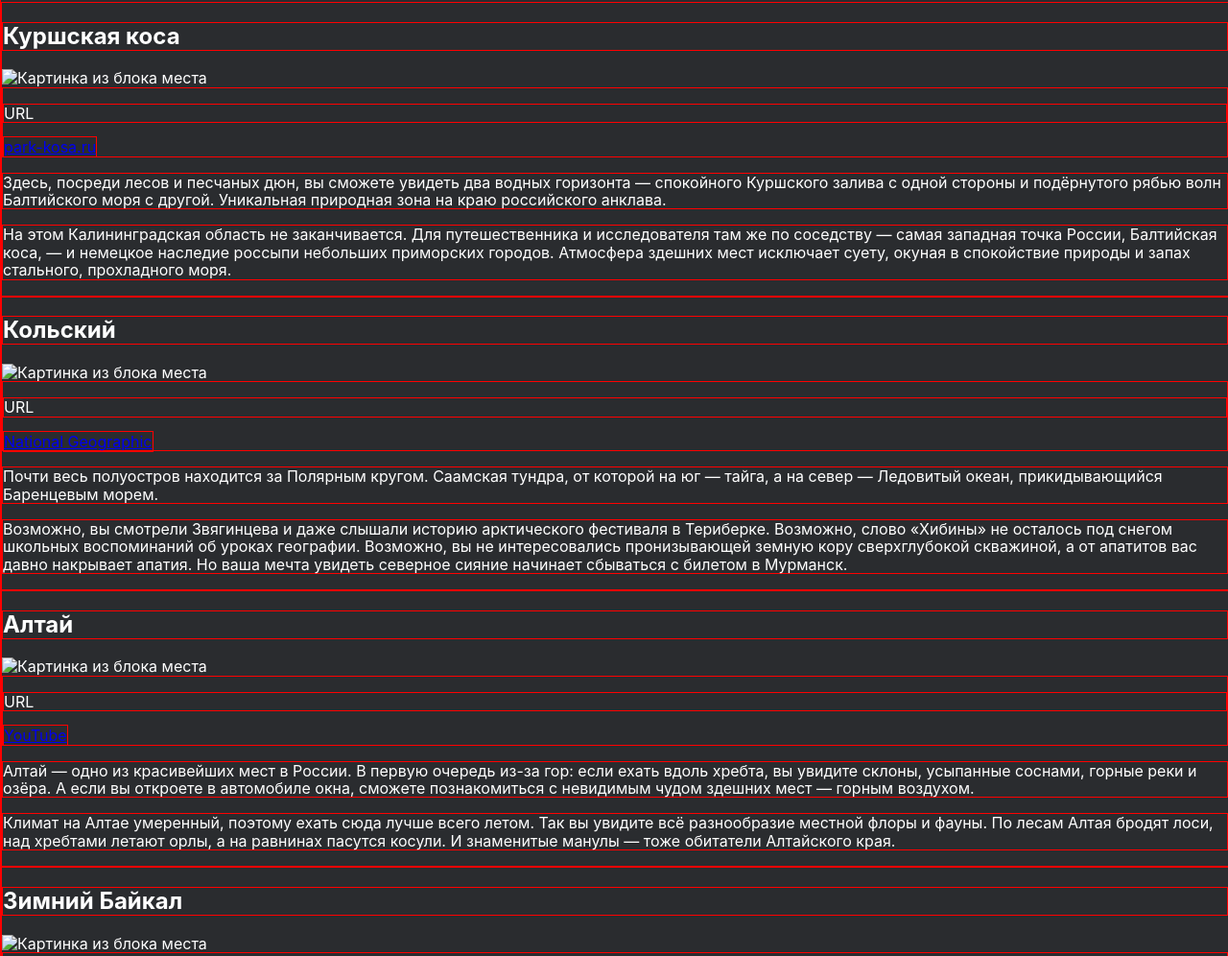
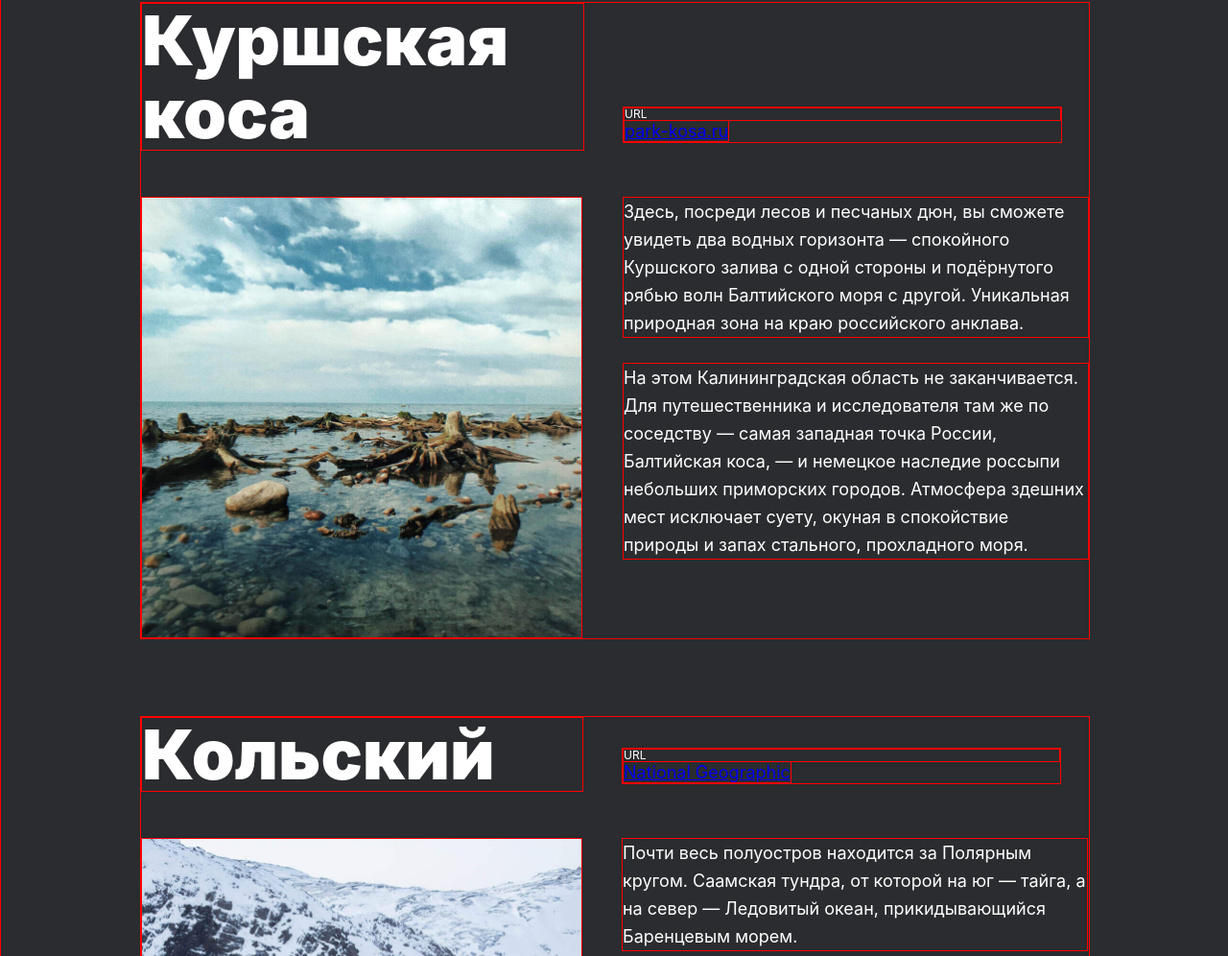
Before and after one commit to DezmonDND/russian-travel, a plain HTML site: page index.html in a window 1280 px wide. Shown: the part 2446-3442 px from the top of the page at 96% size. Drawn offline with Linux system fonts and the light colour scheme; a web font is replaced by a local one.

Commit message:
First commit

```diff
--- a/blocks/place/__image/place__image.css
+++ b/blocks/place/__image/place__image.css
@@ -1,3 +1,7 @@
 .place__image {
   border: 1px solid red;
+  max-width: 460px;
+  box-sizing: border-box;
+  margin: 0 0 0 0;
+  grid-row: span 3;
 }
--- a/blocks/place/__paragraph/place__paragraph.css
+++ b/blocks/place/__paragraph/place__paragraph.css
@@ -1,3 +1,12 @@
 .place__paragraph {
   border: 1px solid red;
+  margin: 0 0 0 0;
+  max-width: 484px;
+  font-weight: 400;
+  font-size: 18px;
+  line-height: 29px;
 }
+
+.place__paragraph:first-of-type {
+  margin-bottom: 26px;
+}
--- a/blocks/place/__title/place__title.css
+++ b/blocks/place/__title/place__title.css
@@ -1,3 +1,8 @@
 .place__title {
   border: 1px solid red;
+  margin: 0 0 48px 0 ;
+  font-weight: 900;
+  font-size: 72px;
+  line-height: 76px;
+  max-width: 460px;
 }
--- a/blocks/place/__website/_link/place__website_link.css
+++ b/blocks/place/__website/_link/place__website_link.css
@@ -1,3 +1,8 @@
 .place__website_link {
   border: 1px solid red;
+  margin: 0;
+  font-weight: 400;
+  font-size: 18px;
+  line-height: 22px;
+  max-width: 456px;
 }
--- a/blocks/place/__website/_url-heading/place__website_url-heading.css
+++ b/blocks/place/__website/_url-heading/place__website_url-heading.css
@@ -1,3 +1,8 @@
 .place__website_url-heading {
   border: 1px solid red;
+  margin: 0;
+  font-weight: 400;
+  font-size: 12px;
+  line-height: 12px;
+  max-width: 456px;
 }
--- a/blocks/place/__website/place__website.css
+++ b/blocks/place/__website/place__website.css
@@ -1,3 +1,7 @@
 .place__website {
   border: 1px solid red;
+  max-width: 456px;
+  max-height: 46px;
+  align-self: end;
+  margin-bottom: 56px;
 }
--- a/blocks/place/place.css
+++ b/blocks/place/place.css
@@ -1,3 +1,12 @@
 .place {
   border: 1px solid red;
+  display: grid;
+  grid-template-columns: auto auto;
+  grid-auto-flow: column;
+  grid-template-rows: auto auto auto auto;
+  column-gap: 40px;
+  margin-bottom: 80px;
+
+
+
 }
--- /dev/null
+++ b/blocks/places/places.css
@@ -0,0 +1,3 @@
+.places {
+  margin: auto;
+}
--- a/index.html
+++ b/index.html
@@ -61,7 +61,7 @@
       <div class="places">
         <div class="place">
           <h2 class="place__title">Куршская коса</h2>
-          <img src="" alt="Картинка из блока места" class="place__image"></img>
+          <img class="place__image" src="./images/place-kosa.jpg" alt="Картинка из блока места"></img>
           <div class="place__website">
             <p class="place__website_url-heading">URL</p>
             <a href="#" class="place__website_link">park-kosa.ru</a>
@@ -76,7 +76,7 @@
         </div>
         <div class="place">
           <h2 class="place__title">Кольский</h2>
-          <img src="" alt="Картинка из блока места" class="place__image"></img>
+          <img src="./images/place-kolsky.jpg" alt="Картинка из блока места" class="place__image"></img>
           <div class="place__website">
             <p class="place__website_url-heading">URL</p>
             <a href="#" class="place__website_link">National Geographic</a>
@@ -92,7 +92,7 @@
         </div>
         <div class="place">
           <h2 class="place__title">Алтай</h2>
-          <img src="" alt="Картинка из блока места" class="place__image"></img>
+          <img src="./images/place-altai.jpg" alt="Картинка из блока места" class="place__image"></img>
           <div class="place__website">
             <p class="place__website_url-heading">URL</p>
             <a href="#" class="place__website_link">YouTube</a>
@@ -107,7 +107,7 @@
         </div>
         <div class="place">
           <h2 class="place__title">Зимний Байкал</h2>
-          <img src="" alt="Картинка из блока места" class="place__image"></img>
+          <img src="./images/place-winter-baikal.jpg" alt="Картинка из блока места" class="place__image"></img>
           <div class="place__website">
             <p class="place__website_url-heading">URL</p>
             <a href="#" class="place__website_link">https://vk.com/baikalmile</a>
@@ -122,7 +122,7 @@
         </div>
         <div class="place">
           <h2 class="place__title">Карелия</h2>
-          <img src="" alt="Картинка из блока места" class="place__image"></img>
+          <img src="./images/place-karelia.jpg" alt="Картинка из блока места" class="place__image"></img>
           <div class="place__website">
             <p class="place__website_url-heading">URL</p>
             <a href="#" class="place__website_link">http://vodlozero.ru/</a>
--- a/pages/index.css
+++ b/pages/index.css
@@ -19,3 +19,5 @@
 @import url(../blocks/place/__website/place__website.css);
 @import url(../blocks/place/__website/_link/place__website_link.css);
 @import url(../blocks/place/__website/_url-heading/place__website_url-heading.css);
+@import url(../blocks/place/__image/place__image.css);
+@import url(../blocks/places/places.css);
```
